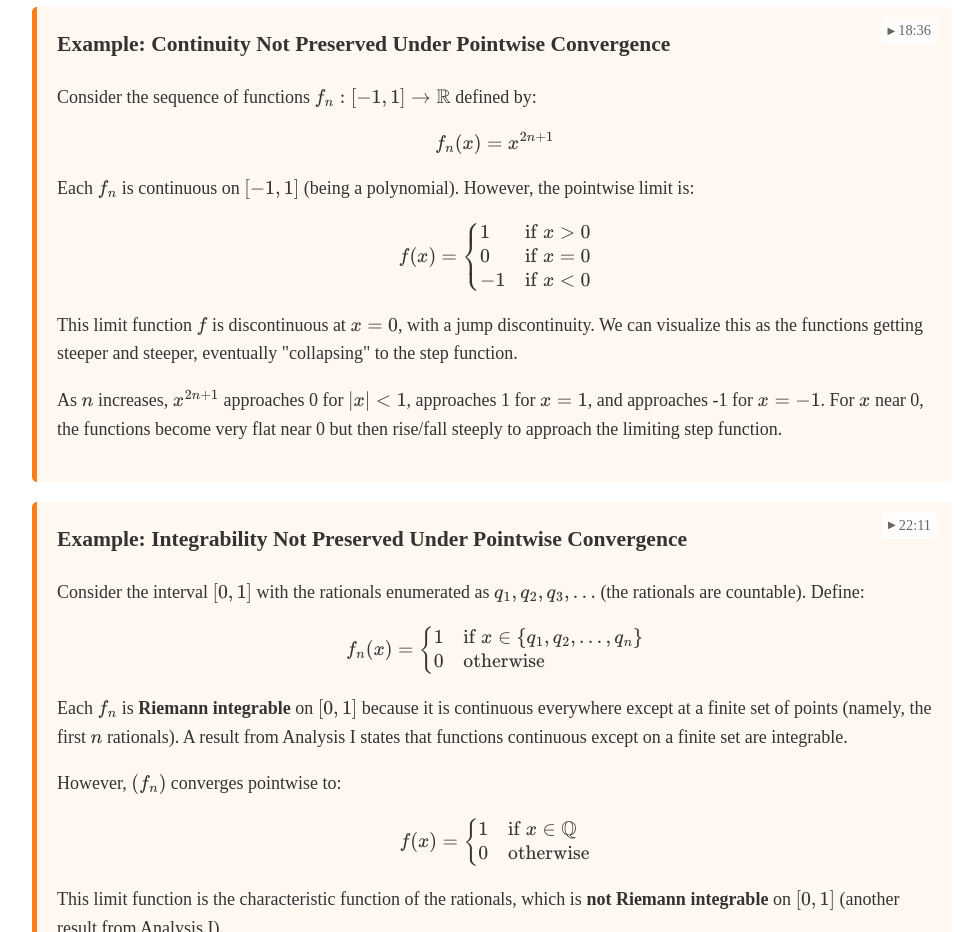
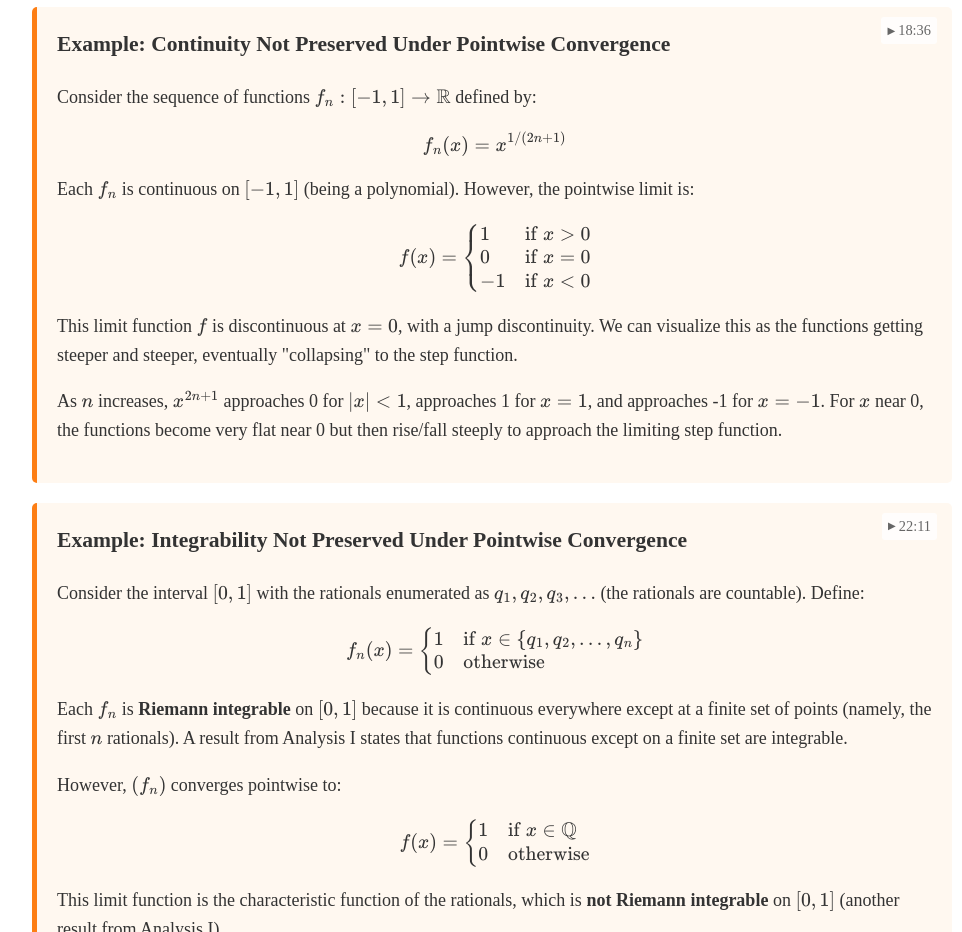
Before and after one commit to tweidv/IBNotes, a plain HTML site: page analysis_ii_lecture_1_notes.html in a window 1280 px wide. Shown: the part 2100-3032 px from the top of the page, without its empty margins (143-1105 px from the left). Drawn offline with nearby package versions, Linux system fonts and the light colour scheme.

Commit message:
Fixed small typo

```diff
--- a/analysis_ii_lecture_1_notes.html
+++ b/analysis_ii_lecture_1_notes.html
@@ -446,7 +446,7 @@
                         </div>
                         <h3>Continuity Not Preserved Under Pointwise Convergence</h3>
                         <p>Consider the sequence of functions $f_n : [-1, 1] \to \mathbb{R}$ defined by:</p>
-                        <p>$$f_n(x) = x^{2n+1}$$</p>
+                        <p>$$f_n(x) = x^{1/(2n+1)}$$</p>
                         <p>Each $f_n$ is continuous on $[-1, 1]$ (being a polynomial). However, the pointwise limit is:</p>
                         <p>$$f(x) = \begin{cases}
                         1 & \text{if } x > 0 \\
```
